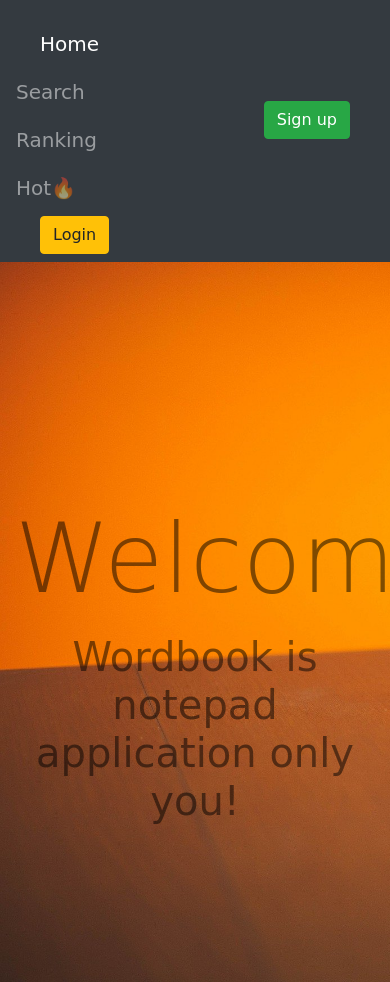
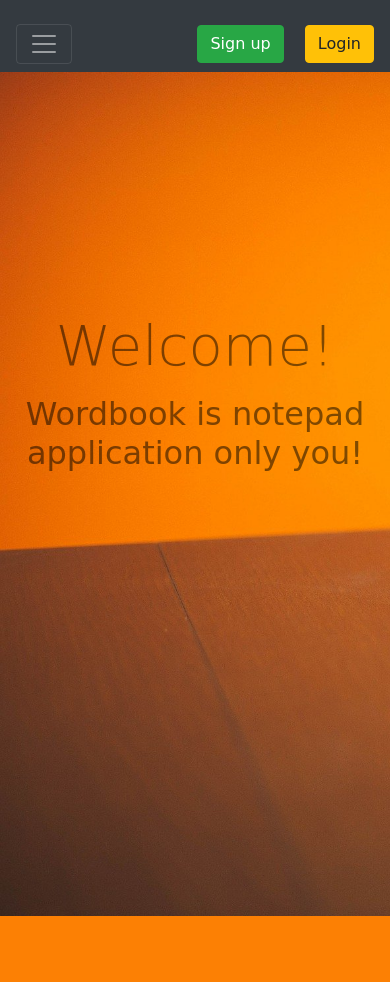
Before and after one commit to emori92/wordbook, a Django app: page / in a window 390 px wide; the page is wider, and only the part inside the window is pictured. After the commit the page ends 916 px from the top of that part, so only its background shows below. Run offline with Django 3.2, Linux system fonts and the light colour scheme; some libraries are stand-ins or nearby versions; some web fonts are replaced.

Commit message:
fix UI of navbar to be responsive

```diff
--- a/notepad/views.py
+++ b/notepad/views.py
@@ -107,12 +107,13 @@ class SearchView(generic.FormView):
 
     def get_context_data(self, **kwargs):
         context = super().get_context_data(**kwargs)
-        # 検索用語を取得
-        word = self.request.GET.get('search')
-        # 検索用語から該当する単語帳を取得
+        # 単語帳/単語帳/タグを取得
         wordbook = Note.objects.select_related('user').filter(public=1)
         user = User.objects
         tag = Tag.note_set.through.objects.values('tag', 'tag__name')
+        # 検索用語を取得
+        word = self.request.GET.get('search')
+        # 検索している場合の処理
         if word:
             wordbook = wordbook.annotate(star_num=Count('star__id')) \
                 .filter(title__icontains=word).order_by('-created_at')
@@ -120,6 +121,7 @@ class SearchView(generic.FormView):
                 .annotate(follow_num=Count('followed__id')).order_by('-follow_num')
             tag = tag.filter(tag__name__icontains=word) \
                 .annotate(tag_num=Count('id')).order_by('-tag_num')
+        # 検索してない場合の処理
         else:
             wordbook = wordbook.annotate(star_num=Count('star__id')) \
                 .order_by('-created_at')
--- a/static/css/main.css
+++ b/static/css/main.css
@@ -1,7 +1,7 @@
 body main .top-img {
   background-image: url("../img/top.jpg");
   background-size: cover;
-  height: 720px;
+  height: 100vh;
 }
 
 body main .top-img .message {
@@ -81,7 +81,7 @@ body main .top-img .message p {
 
 .container .edit-btn {
   position: absolute;
-  right: 0;
+  right: -4px;
   top: 4px;
 }
 
@@ -121,12 +121,6 @@ body .wordbook:hover {
   box-shadow: 0px 2px 8px rgba(128, 128, 128, 0.5);
 }
 
-body .wordbook .fa-lock {
-  position: absolute;
-  left: 20px;
-  top: 16px;
-}
-
 body .wordbook .update {
   position: absolute;
   bottom: 0;
--- a/static/scss/_mixin.scss
+++ b/static/scss/_mixin.scss
@@ -6,12 +6,6 @@
   &:hover {
     text-decoration: none;
     box-shadow: 0px 2px 8px rgba(gray, .5);
-  }
-  // lock icon
-  .fa-lock {
-    position: absolute;
-    left: 20px;
-    top: 16px;
   }
   // updated_at
   .update {
--- a/static/scss/notepad/_index.scss
+++ b/static/scss/notepad/_index.scss
@@ -6,7 +6,7 @@ body {
     .top-img {
       background-image: url("../img/top.jpg");
       background-size: cover;
-      height: 720px;
+      height: 100vh;
       .message {
         padding-top: 240px;
         p {
--- a/static/scss/notepad/_note_detail.scss
+++ b/static/scss/notepad/_note_detail.scss
@@ -22,7 +22,7 @@
   // edit btn
   .edit-btn {
     position: absolute;
-    right: 0;
+    right: -4px;
     top: 4px;
   }
   // review-btn
--- a/templates/base.html
+++ b/templates/base.html
@@ -19,10 +19,16 @@
 <body>
   <!-- header -->
   <header class="h-90">
-    <nav class="pt-4 navbar navbar-expand-md navbar-dark bg-dark">
+    <nav class="pt-4 navbar navbar-expand-lg navbar-dark bg-dark">
+      <!-- button -->
+      <button class="navbar-toggler" data-toggle="collapse" data-target="#navbarToggler">
+        <span class="navbar-toggler-icon"></span>
+      </button>
+      <!-- menu -->
+      <div class="collapse navbar-collapse" id="navbarToggler">
         <ul class="navbar-nav mr-auto">
           {% if user.is_authenticated %}
-          <li class="nav-item mr-4 h5 ml-4">
+            <li class="nav-item mx-4 h5">
               <a class="nav-link {% block dashboard_active %}{% endblock %}" href="{% url 'notepad:dashboard' pk=user.pk %}">Home</a>
             </li>
           {% else %}
@@ -30,17 +36,20 @@
               <a class="nav-link {% block index_active %}{% endblock %}" href="{% url 'notepad:index' %}">Home</a>
             </li>
           {% endif %}
-        <li class="nav-item mr-4 h5"><a class="nav-link {% block search_active %}{% endblock %}" href="{% url 'notepad:search' %}">Search</a></li>
-        <li class="nav-item mr-4 h5"><a class="nav-link {% block ranking_active %}{% endblock %}" href="{% url 'notepad:ranking' %}">Ranking</a></li>
-        <li class="nav-item mr-4 h5"><a class="nav-link {% block hot_active %}{% endblock %}" href="{% url 'notepad:hot' %}">Hot🔥</a></li>
+          <li class="nav-item mx-4 h5"><a class="nav-link {% block search_active %}{% endblock %}" href="{% url 'notepad:search' %}">Search</a></li>
+          <li class="nav-item mx-4 h5"><a class="nav-link {% block ranking_active %}{% endblock %}" href="{% url 'notepad:ranking' %}">Ranking</a></li>
+          <li class="nav-item mx-4 h5"><a class="nav-link {% block hot_active %}{% endblock %}" href="{% url 'notepad:hot' %}">Hot🔥</a></li>
         </ul>
+      </div>
       <!-- auth btn -->
+      <div class="mx-md-4">
         {% if user.is_authenticated %}
-        <div><a href="{% url 'accounts:logout' %}" class="btn btn-danger mx-4">Logout</a></div>
+          <a href="{% url 'accounts:logout' %}" class="btn btn-danger">Logout</a>
         {% else %}
-        <div><a href="{% url 'accounts:signup' %}" class="btn btn-success mx-4" >Sign up</a></div>
-        <div><a href="{% url 'accounts:login' %}" class="btn btn-warning mx-4" >Login</a></div>
+          <a href="{% url 'accounts:signup' %}" class="btn btn-success">Sign up</a>
+          <a href="{% url 'accounts:login' %}" class="btn btn-warning ml-3">Login</a>
         {% endif %}
+      </div>
     </nav>
   </header>
 
--- a/templates/includes/question.html
+++ b/templates/includes/question.html
@@ -6,7 +6,7 @@
 
       <!-- question title -->
       <div class="card-header border-secondary">
-        {{ item.question }}
+        {{ item.question|linebreaksbr }}
 
         <!-- edit btn -->
         {% if user.pk == object.user.pk %}
@@ -20,8 +20,9 @@
         {% endif %}
       </div>
 
-      <!-- answer hint btn -->
+      <!-- card body -->
       <div class="d-flex">
+        <!-- answer hint btn -->
         <div class="w-75 my-3">
           <button class="answer-btn btn btn-danger ml-3">答え</button>
           {% if item.hint %}
--- a/templates/includes/wordbook.html
+++ b/templates/includes/wordbook.html
@@ -22,7 +22,7 @@
         </div>
       </a>
     {% empty %}
-      <div class="m-4 p-4 w-100 h-50">
+      <div class="m-md-4 p-4 w-100 h-50">
         <p class="text-center h1 font-weight-normal text-secondary">{{ name|default:'ノート' }}がありません。</p>
       </div>
     {% endfor %}
--- a/templates/notepad/hot.html
+++ b/templates/notepad/hot.html
@@ -16,7 +16,7 @@
       </div>
 
       <!-- tab btn -->
-      <div class="btn-group-size">
+      <div class="btn-group-size col-sm-10 col-md-6">
         <div class="btn-group mt-lg-5">
           <button id="wordbook-btn" class="btn btn-secondary">New!</button>
           {% if user.is_authenticated %}
--- a/templates/notepad/index.html
+++ b/templates/notepad/index.html
@@ -9,8 +9,8 @@
 {% block content %}
   <div class="bg-dark text-white text-center top-img">
     <div class="container mx-auto message">
-      <p class="display-1 text-black-50">Welcome!</p>
-      <p class="h1 font-weight-normal text-black-50">Wordbook is notepad application only you!</p>
+      <p class="display-4 text-center text-black-50">Welcome!</p>
+      <p class="h2 text-black-50">Wordbook is notepad application only you!</p>
     </div>
   </div>
 {% endblock content %}
--- a/templates/notepad/question_new.html
+++ b/templates/notepad/question_new.html
@@ -19,7 +19,11 @@
         <!-- btn -->
         <div class="d-flex flex-column col-lg-4 col-md-6 mx-auto">
           <button type="submit" class="btn btn-success mb-4">作成!</button>
-          <a href="{% url 'notepad:note_detail' view.kwargs.pk %}" class="btn btn-outline-secondary">戻る</a>
+          {% if object.note %}
+            <a href="{% url 'notepad:note_detail' object.note.pk %}" class="btn btn-outline-secondary">戻る</a>
+          {% else %}
+            <a href="{% url 'notepad:note_detail' view.kwargs.pk %}" class="btn btn-outline-secondary">戻る</a>
+          {% endif %}
         </div>
       </form>
 
```
Also changed, not shown: templates/includes/search_table.html (+9 -3 lines), templates/notepad/note_detail.html (+7 -4 lines), templates/notepad/question_delete.html (line endings or trailing spaces). Lines whose indentation alone changed are shown as unchanged.
